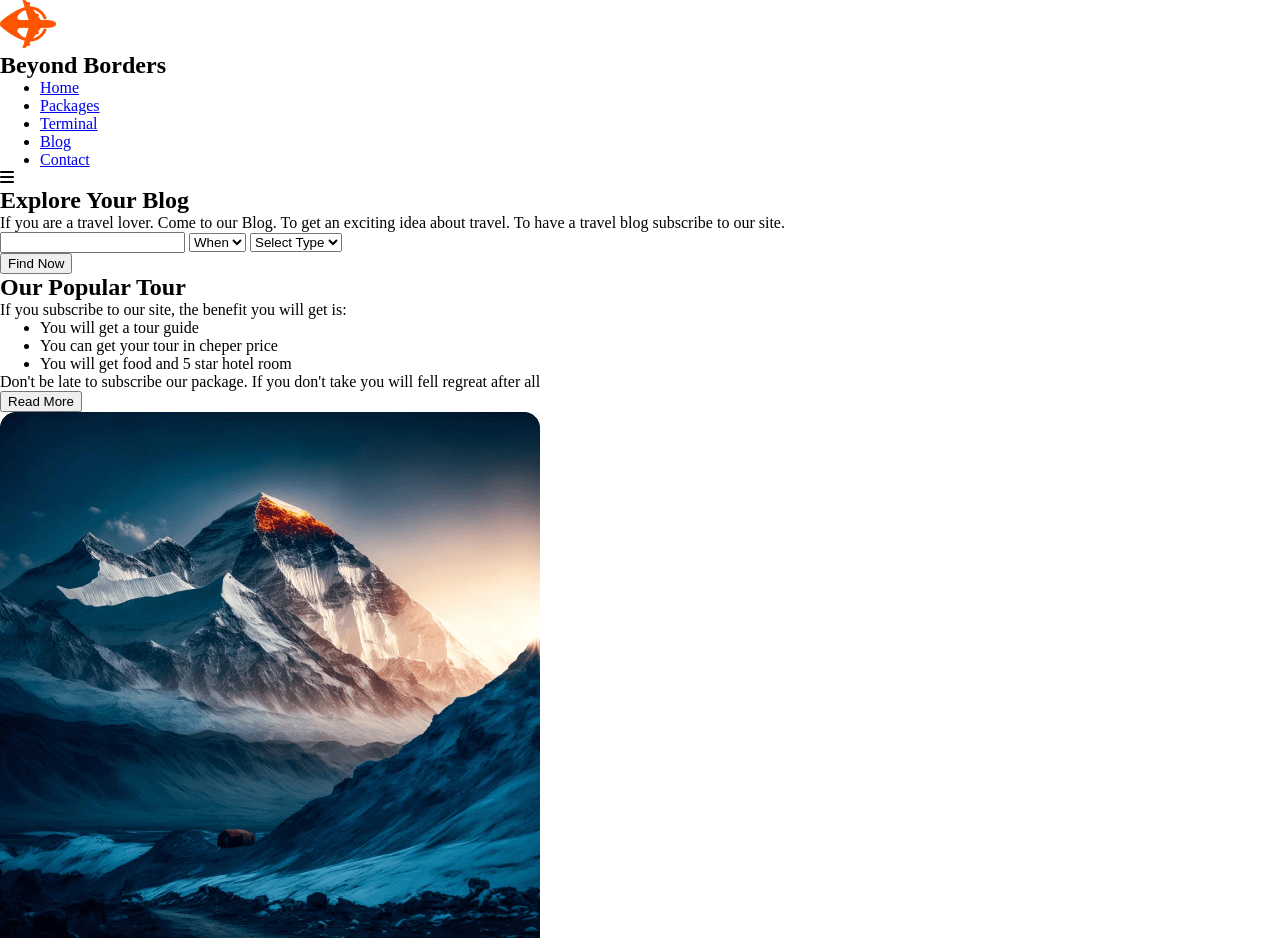
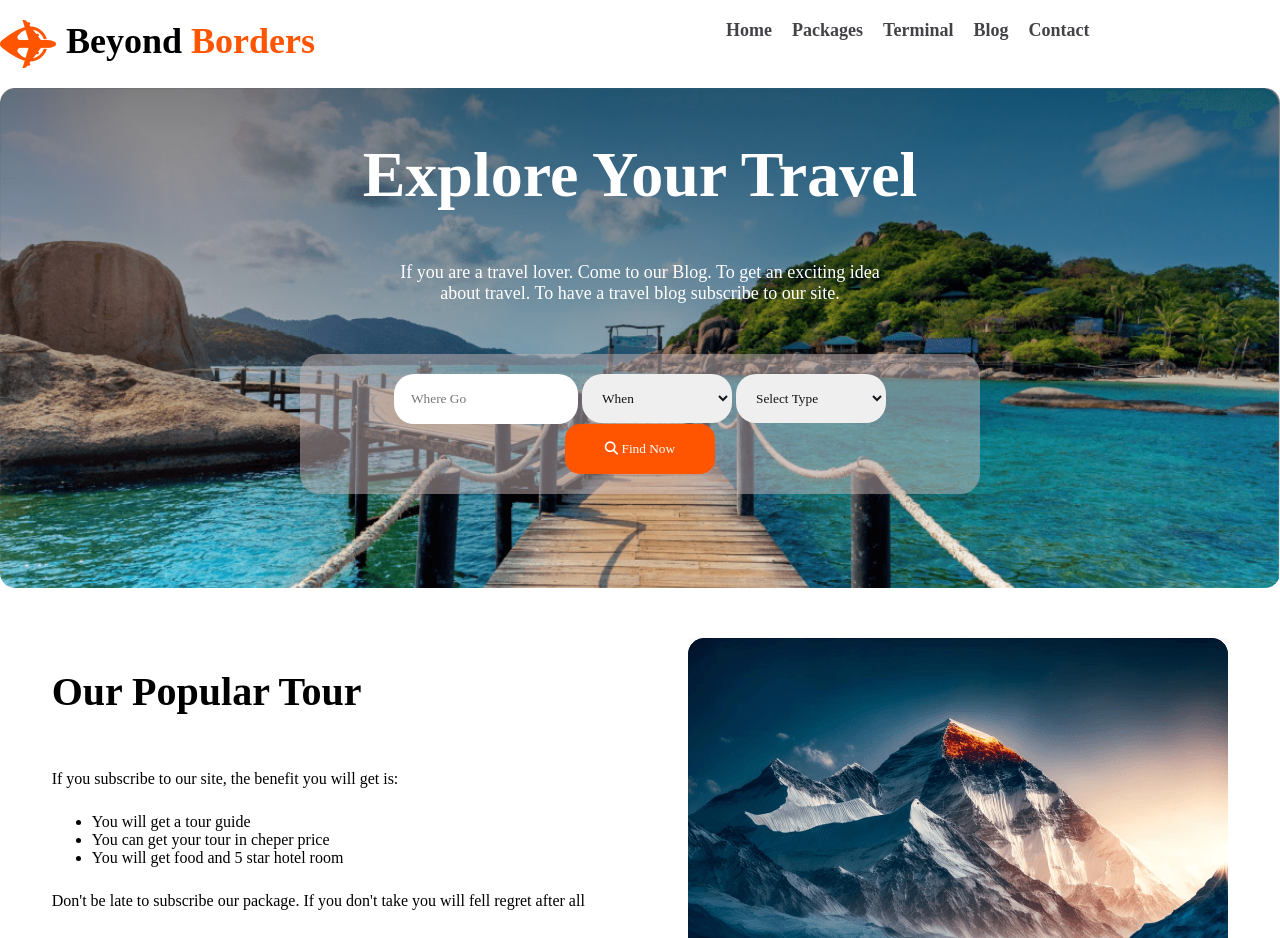
Before and after one commit to zobaerhasnat/beyond-borders-, a plain HTML site: page index.html in a window 1280 px wide. Shown: the top 938 px of the page. Drawn offline with Linux system fonts and the light colour scheme.

Commit message:
style initializes

```diff
--- a/index.html
+++ b/index.html
@@ -9,12 +9,7 @@
     <link rel="stylesheet" href="https://cdnjs.cloudflare.com/ajax/libs/font-awesome/6.5.1/css/all.min.css"
         integrity="sha512-DTOQO9RWCH3ppGqcWaEA1BIZOC6xxalwEsw9c2QQeAIftl+Vegovlnee1c9QX4TctnWMn13TZye+giMm8e2LwA=="
         crossorigin="anonymous" referrerpolicy="no-referrer" />
-    <link rel="preconnect" href="https://fonts.googleapis.com">
-    <link rel="preconnect" href="https://fonts.gstatic.com" crossorigin>
-    <link href="https://fonts.googleapis.com/css2?family=Mulish:ital,wght@0,200..1000;1,200..1000&display=swap"
-        rel="stylesheet">
 </head>
-
 <body>
     <!-- header section started -->
     <section>
@@ -43,20 +38,21 @@
     <!-- explore section started -->
     <section>
         <div class="explore">
-            <h1>Explore Your Blog</h1>
+            <h1>Explore Your Travel</h1>
             <p>If you are a travel lover. Come to our Blog. To get an exciting idea about travel. To have a travel blog
                 subscribe to our site.</p>
             <div class="formAndButton">
                 <form action="#">
-                    <input type="text" name="" id="">
-                    <select name="When" id="">
-                        <option value="when">When</option>
+                    <input class="whereGo" type="text" name="" id="" placeholder="Where Go">
+                    <select class="wh" name="When" id="">
+                        <option class="whe" value="when">When</option>
                     </select>
-                    <select name="select" id="">
-                        <option value="type">Select Type</option>
+                    <select class="sel" name="select" id="">
+                        <option class="selectType" value="type">Select Type</option>
                     </select>
+                    <button class="findNow"><i class="fas fa-search"></i> Find Now</button>
                 </form>
-                <button class="findNow">Find Now</button>
+
             </div>
         </div>
     </section>
@@ -72,9 +68,10 @@
                     <li>You can get your tour in cheper price</li>
                     <li>You will get food and 5 star hotel room</li>
                 </ul>
-                <p>Don't be late to subscribe our package. If you don't take you will fell regreat after all</p>
+                <p>Don't be late to subscribe our package. If you don't take you will fell regret after all</p>
                 <button class="readMore">Read More</button>
             </div>
+
             <div class="rightPT">
                 <img src="images/Rectangle 4.png" alt="hill">
             </div>
@@ -108,7 +105,7 @@
     <!-- bangladesh places section started here -->
     <section>
         <div class="bdplace">
-            <h2>This is our Beautiful Banglades</h2>
+            <h2>This is Our Beautiful Bangladesh</h2>
             <p>Fell free to visit Bangladesh. This is one of the beautiful countries of the world</p>
             <div class="bdimages">
                 <img src="images/cox's bazar.jpg" alt="Coxs'Bazar">
--- a/style.css
+++ b/style.css
@@ -1,4 +1,141 @@
 *{
     max-width: 1290px;
     margin: 0 auto;
+    font-family: 'Times New Roman', Times, serif
 }
+
+.header{
+    display: flex;
+    justify-content: space-between;
+    padding: 20px 0px;
+}
+.header h1{
+    font-size: 36px;
+    padding-left: 10px;
+}
+.logoName{
+    display: flex;
+    margin-left: 0;
+}
+.navbar ul{
+    display: flex;
+    margin-right: 0;
+}
+.navbar ul li{
+list-style-type: none;
+}
+.navbar ul li a{
+    text-decoration: none;
+    font-size: 18px;
+    padding: 10px 10px;
+    margin-bottom: 20px;
+    color: #424247;
+    font-weight: 600;
+}
+.navbar ul li a:hover{
+    margin-bottom: 10px;
+    color: #FF5400;
+}
+.borders{
+    display: inline;
+    color: #FF5400;
+}
+.hamburger{
+    display: none;
+}
+/* expore section started */
+.explore{
+    /* background-image: url("images/Group\ 13\ \(1\)\ \(1\).png"); */
+    background-image: linear-gradient(rgba(0, 0, 0, 0.5),
+                 rgba(0, 0, 0, 0)), url("images/Group\ 13\ \(1\)\ \(1\).png");
+    height: 500px;
+    background-repeat: repeat-y;
+    background-size: cover;
+    border-radius: 15px;
+}
+.explore h1{
+    color: white;
+    font-size: 64px;
+    text-align: center;
+    padding: 50px 0px;
+
+}
+.explore p{
+    text-align: center;
+    font-size: 18px;
+    color: white;
+    padding: 0px 400px;
+}
+
+.formAndButton{
+    background-color: rgba(201, 184, 184, 0.5);
+    text-align: center;
+    font-size: 16px;
+    padding: 20px;
+    margin: 50px 300px 0px;
+    border-radius: 20px;
+}
+
+.whereGo, .wh, .sel{
+    padding: 15px;
+    color:#131318;
+    width: 150px;
+    border-radius: 20px;
+    border-color: transparent;
+}
+.findNow, .readMore{
+    background-color: #FF5400;
+    color: white;
+    padding: 15px;
+    border-color: transparent;
+    border-radius: 15px;
+    width: 150px;
+}
+
+/* expore section ended */
+.popularTour{
+    display: flex;
+    margin: 50px 0px;
+
+}
+.readMore{
+    margin-top: 40px;
+    font-size: 20px;
+}
+
+.popularTour h2{
+    font-size: 40px;
+    font-weight: 800;
+    color: #000;
+    padding: 30px 0;
+}
+
+.popularTour p li{
+    font-size: 16;
+    color: #ababb4;
+    padding: 20px;
+}
+.popularTour p{
+    padding: 25px 0;
+}
+/* choose destination style started */
+.choose h2{
+    font-size: 40px;
+    font-weight: 800;
+    color: #000;
+    /* padding: 30px 0; */
+    text-align: center;
+}
+.choose p{
+    text-align: center;
+    font-size: 16px;
+    color: #424247;
+}
+
+.choose div{
+    font-size: 30px;
+    color: black;
+}
+
+.
+/* choose destination style ended */
```
